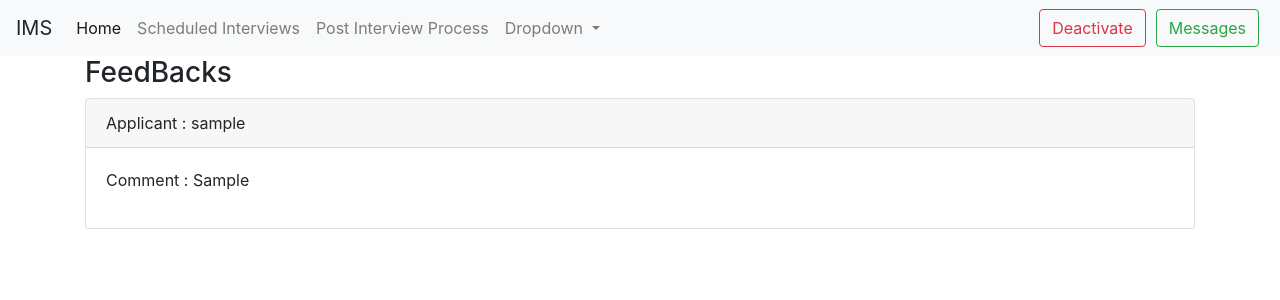
After one commit to SanskarMehta/interview_management_system, a Django app: page /show_feedback_interviewer/ in a window 1280 px wide. The commit adds this page. Shown: the top 300 px of the page. Run offline with Django 4.2, Linux system fonts and the light colour scheme; a user stored in the database is signed in; tables that the repository leaves empty hold one stand-in row (values such as "Sample post"); some libraries are stand-ins or nearby versions.

Commit message:
"Feedback is added to app 12-07-2022"

```diff
--- a/user_login/templates/user_login/interviewer_base.html
+++ b/user_login/templates/user_login/interviewer_base.html
@@ -36,6 +36,7 @@
           <a class="dropdown-item" href="{% url 'interviewer-profile' %}">Profile</a>
           <a class="dropdown-item" href="{% url 'interviewer-change-password' %}">Change Password</a>
           <a class="dropdown-item" href="{% url 'interviewer-update-profile' %}">Update Profile</a>
+          <a class="dropdown-item" href="{% url 'feedback-of-interviewer' %}">Feedbacks</a>
           <div class="dropdown-divider"></div>
           <a class="dropdown-item" href="{% url 'logout' %}">Logout</a>
         </div>
--- /dev/null
+++ b/user_login/templates/user_login/interviewer_feedbacks.html
@@ -0,0 +1,23 @@
+{% extends 'user_login/interviewer_base.html' %}
+{% block title %}{% endblock title %}
+{% block content %}
+<div class="container">
+    <div class="row">
+        <div class="col-md-12">
+            <h3>FeedBacks</h3>
+            {% for interviewer_feedback in interviewer_feedbacks %}
+            <div class="card">
+                <div class="card-header">
+                    <span>Applicant : </span><span>{{ interviewer_feedback.applicant.username }}</span>
+                </div>
+                <div class="card-body">
+                    <div>
+                        <p><span>Comment</span> : {{ interviewer_feedback.feedback }}</p>
+                    </div>
+                </div>
+            </div>
+            {% endfor %}
+        </div>
+    </div>
+</div>
+{% endblock content %}
--- a/user_login/urls.py
+++ b/user_login/urls.py
@@ -8,7 +8,7 @@ from user_login.views import UserLogin, UserRegister, InterviewerHome, UserHome,
     ShowDetailSchedule, DetailsInterviewer, UserMessage, CompanyMessage, InterviewerMessage, UserFeedbackView, \
     RescheduleRequest, ShowRescheduleRequests, FeedbackOfInterviewer, PostInterviewProcess, DeactivateAccount, \
     ReactivateAccount, ReactivationUser, DetailInterviewScheduleShow, RescheduleUserInterview, RescheduleGetTimeSlot, \
-    IsAcceptAsEmployee, ScheduledUsersInterviewsDisplay, CollectFinalStatus
+    IsAcceptAsEmployee, ScheduledUsersInterviewsDisplay, CollectFinalStatus, ShowFeedBackInterviewer
 from django.conf import settings
 from django.conf.urls.static import static
 from django.contrib.auth import views as auth_view
@@ -86,6 +86,7 @@ urlpatterns = [
     path('accept_reject_applicant/', IsAcceptAsEmployee.as_view(), name='accept-reject-applicant'),
     path('show_scheduled_interviews/', ScheduledUsersInterviewsDisplay.as_view(), name='show-scheduled-interviews'),
     path('collect_final_status/', CollectFinalStatus.as_view(), name='collect-final-status'),
+    path('show_feedback_interviewer/',ShowFeedBackInterviewer.as_view(),name='feedback-of-interviewer'),
 ]
 
 if settings.DEBUG:
--- a/user_login/views.py
+++ b/user_login/views.py
@@ -889,7 +889,7 @@ class RescheduleUserInterview(CompanyLoginRequiredMixin, View):
 
 
 @method_decorator(csrf_exempt, name='dispatch')
-class RescheduleGetTimeSlot(View):
+class RescheduleGetTimeSlot(CompanyLoginRequiredMixin, View):
     def post(self, request, *args, **kwargs):
         time_slots = ['09:00–09:30', '10:00–10:30', '11:00–11:30', '12:00–12:30', '13:00–13:30',
                       '14:00–14:30', '15:00–15:30', '16:00–16:30', '17:00–17:30']
@@ -910,21 +910,21 @@ class RescheduleGetTimeSlot(View):
         return JsonResponse({'final_time_slot': final_time_slot})
 
 
-class IsAcceptAsEmployee(View):
+class IsAcceptAsEmployee(CompanyLoginRequiredMixin, View):
     def get(self, request, *args, **kwargs):
         applicants = UserInterview.objects.filter(job_application__job__company=request.user, HR_round='Accepted',
                                                   technical_round='Accepted', selection_status='Pending')
         return render(request, 'user_login/show_all_applicants.html', {'applicants': applicants})
 
 
-class ScheduledUsersInterviewsDisplay(View):
+class ScheduledUsersInterviewsDisplay(CompanyLoginRequiredMixin, View):
     def get(self, request, *args, **kwargs):
         interviews = Interview.objects.filter(application__job_application__job__company=request.user)
         return render(request, 'user_login/Show_scheduled_interviews.html', {'interviews': interviews})
 
 
 @method_decorator(csrf_exempt, name='dispatch')
-class CollectFinalStatus(View):
+class CollectFinalStatus(CompanyLoginRequiredMixin, View):
     def post(self, request, *args, **kwargs):
         request_data = request.read()
         form_data = json.loads(request_data.decode('utf-8'))
@@ -946,3 +946,9 @@ class CollectFinalStatus(View):
         message.save()
         send_mail('Employment Status', notification_message, request.user.email, [user.job_application.user.email])
         return JsonResponse({'message': messages})
+
+
+class ShowFeedBackInterviewer(InterviewerLoginRequiredMixin, View):
+    def get(self, request, *args, **kwargs):
+        interviewer_feedbacks = InterviewerFeedback.objects.filter(interviewer=request.user)
+        return render(request,'user_login/interviewer_feedbacks.html',{'interviewer_feedbacks':interviewer_feedbacks})
```
